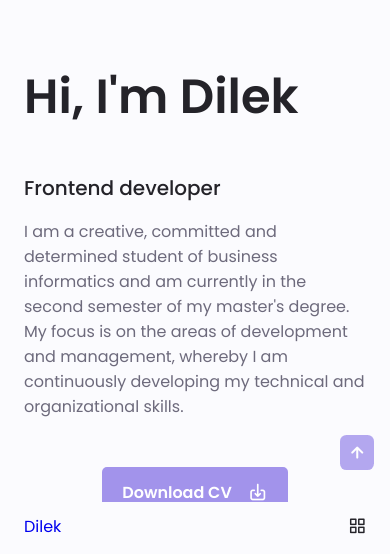
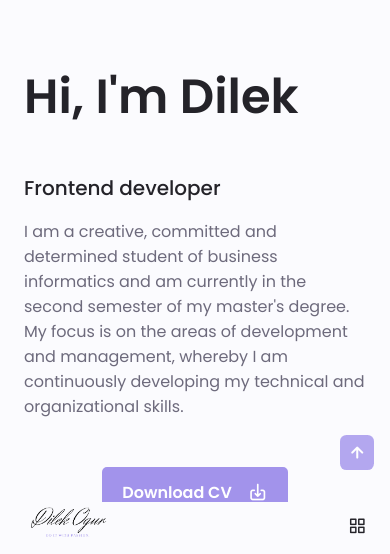
Before and after one commit to Dilek-prog/CV, a plain HTML site: page index.html in a window 390 px wide. Shown: the part 294-848 px from the top of the page. Drawn offline with nearby package versions, Linux system fonts and the light colour scheme.

Commit message:
new Logo design

```diff
--- a/assets/css/styles.css
+++ b/assets/css/styles.css
@@ -176,6 +176,15 @@ body.dark-theme{
         justify-content: space-between;
         align-items: center;
     }
+    .Logo_nav{
+      width: 150px;
+    }
+    @media (max-width: 768px) {
+      .Logo_nav{
+        width: 90px;
+      }
+    }
+
 
     .nav__log,
     .nav__toggle{
--- a/index.html
+++ b/index.html
@@ -12,7 +12,9 @@
 <body>
     <header class="header" id="header">
         <nav class="nav container">
-            <a href="#"class="nav__logo">Dilek</a>
+            <a href="#"class="nav__logo">
+                <img src="assets/img/Logo.png" alt="Logo" class="Logo_nav">
+            </a>
 
             <div class="nav__menu" id="nav-menu">
                 <ul class="nav__list grid">
```
Also changed, not shown: assets/img/Logo.png (added).
